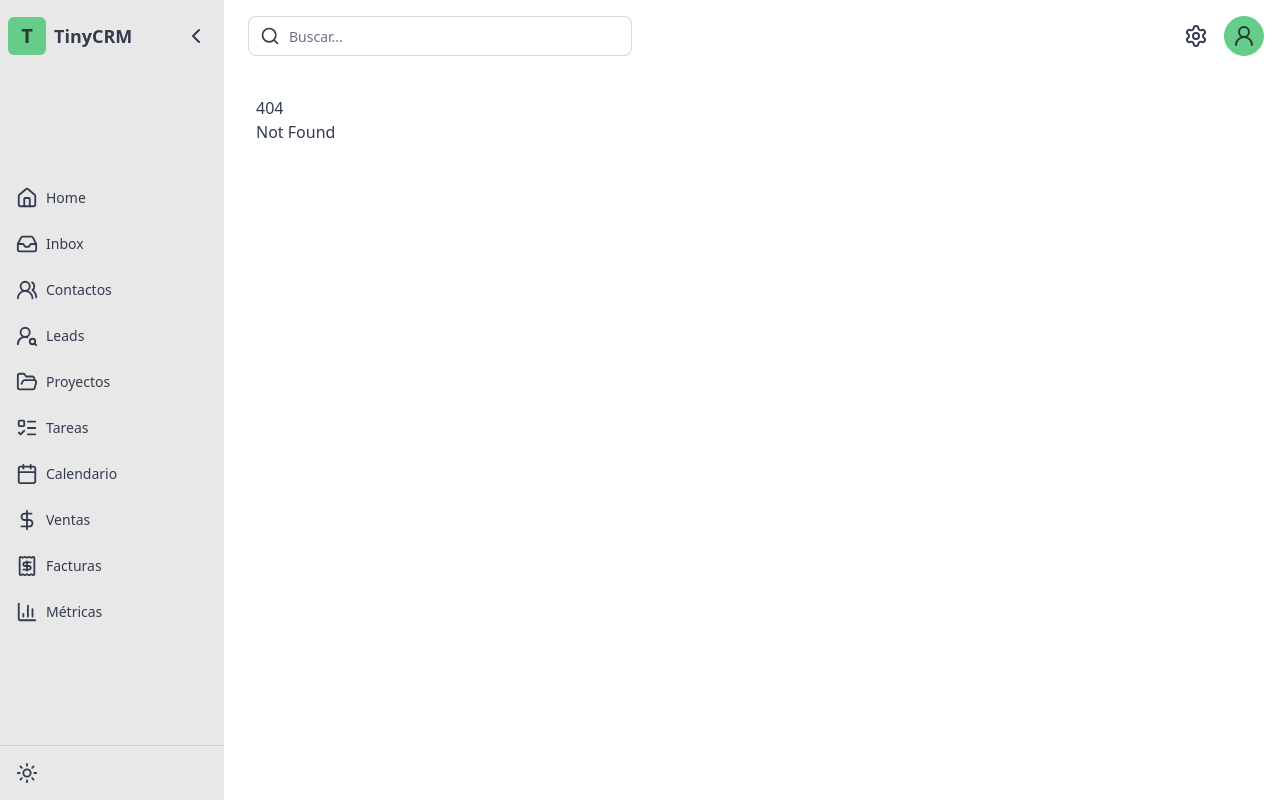
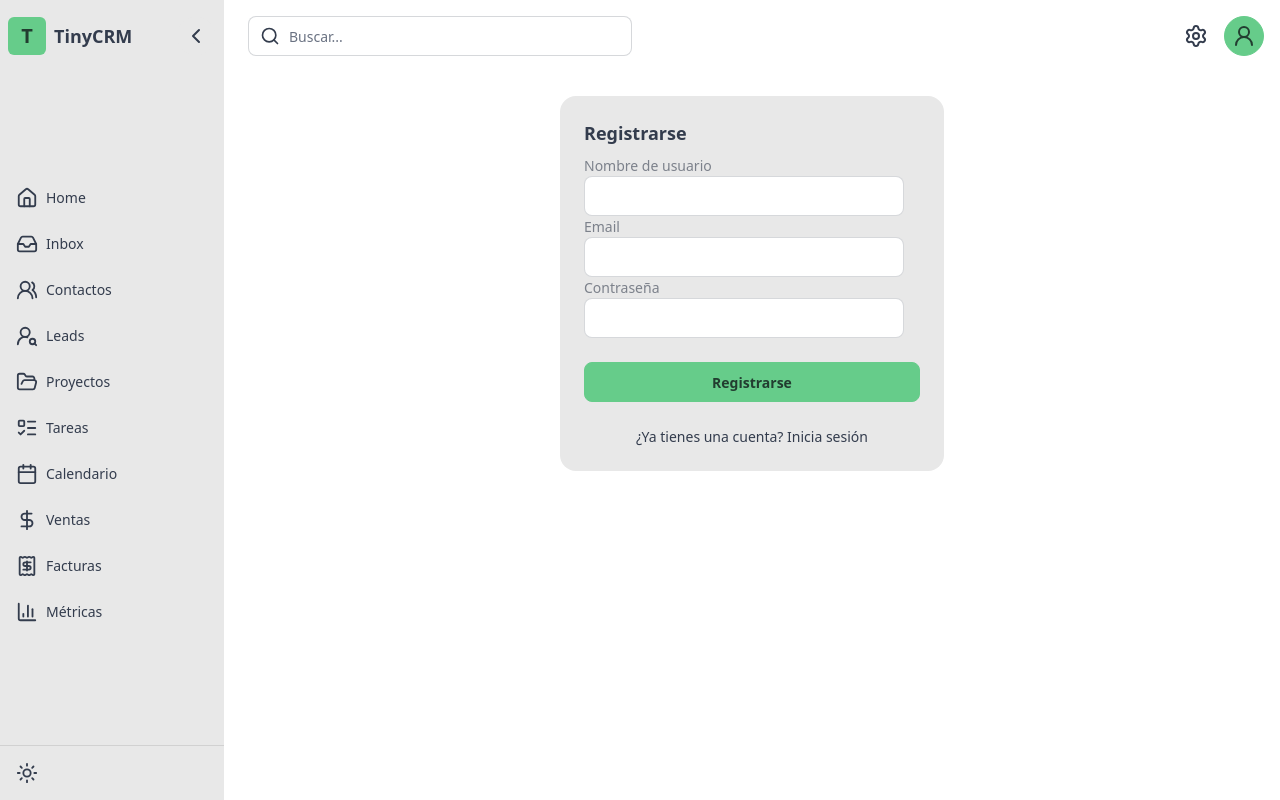
Before and after one commit to sebastiangr/tinycrm, a SvelteKit app: page /auth/register in a window 1280 px wide. Before the commit this address had no page. Built offline with nearby package versions, Linux system fonts and the light colour scheme.

Commit message:
Add login and registration pages with form handling; improve layout and error messaging

```diff
--- a/src/routes/+layout.svelte
+++ b/src/routes/+layout.svelte
@@ -5,12 +5,7 @@
 	import '../app.css';
 
 	let { children } = $props();
-	// let isSidebarOpen = $state(true); // Track sidebar state
 
-	// // Update `isSidebarOpen` when Sidebar changes
-	// function handleSidebarStateChange(event: CustomEvent<boolean>) {
-	// 	isSidebarOpen = event.detail;
-	// }
 </script>
 
 <Sidebar />
--- /dev/null
+++ b/src/routes/auth/login/+page.svelte
@@ -0,0 +1,42 @@
+<!-- src/routes/auth/login/+page.svelte -->
+<script>
+  import { enhance } from "$app/forms";
+
+  export let form;
+</script>
+
+<div class="flex justify-center items-center">
+  <div class="card w-96 bg-base-200">
+    <div class="card-body">
+      <h2 class="card-title">Iniciar sesión</h2>
+
+      {#if form?.message}
+        <div class="alert alert-error">{form.message}</div>
+      {/if}
+
+      <form method="POST" use:enhance>
+        <div class="form-control">
+          <label class="label" for="username">
+            <span class="label-text">Nombre de usuario</span>
+          </label>
+          <input id="username" name="username" type="text" class="input input-bordered" required />
+        </div>
+
+        <div class="form-control">
+          <label class="label" for="password">
+            <span class="label-text">Contraseña</span>
+          </label>
+          <input id="password" name="password" type="password" class="input input-bordered" required />
+        </div>
+
+        <div class="form-control mt-6">
+          <button class="btn btn-primary w-full">Iniciar sesión</button>
+        </div>
+      </form>
+
+      <div class="text-center mt-4">
+        <a href="/auth/register" class="link link-hover">¿No tienes una cuenta? Regístrate</a>
+      </div>
+    </div>
+  </div>
+</div>
--- /dev/null
+++ b/src/routes/auth/register/+page.svelte
@@ -0,0 +1,49 @@
+<!-- src/routes/auth/register/+page.svelte -->
+<script>
+  import { enhance } from "$app/forms";
+
+  export let form;
+</script>
+
+<div class="flex justify-center items-center">
+  <div class="card w-96 bg-base-200">
+    <div class="card-body">
+      <h2 class="card-title">Registrarse</h2>
+
+      {#if form?.message}
+        <div class="alert alert-error">{form.message}</div>
+      {/if}
+
+      <form method="POST" use:enhance>
+        <div class="form-control">
+          <label class="label" for="username">
+            <span class="label-text">Nombre de usuario</span>
+          </label>
+          <input id="username" name="username" type="text" class="input input-bordered" required />
+        </div>
+
+        <div class="form-control">
+          <label class="label" for="email">
+            <span class="label-text">Email</span>
+          </label>
+          <input id="email" name="email" type="email" class="input input-bordered" required />
+        </div>
+
+        <div class="form-control">
+          <label class="label" for="password">
+            <span class="label-text">Contraseña</span>
+          </label>
+          <input id="password" name="password" type="password" class="input input-bordered" required />
+        </div>
+
+        <div class="form-control mt-6 ">
+          <button class="btn btn-primary w-full">Registrarse</button>
+        </div>
+      </form>
+
+      <div class="text-center mt-4">
+        <a href="/auth/login" class="link link-hover">¿Ya tienes una cuenta? Inicia sesión</a>
+      </div>
+    </div>
+  </div>
+</div>
```
